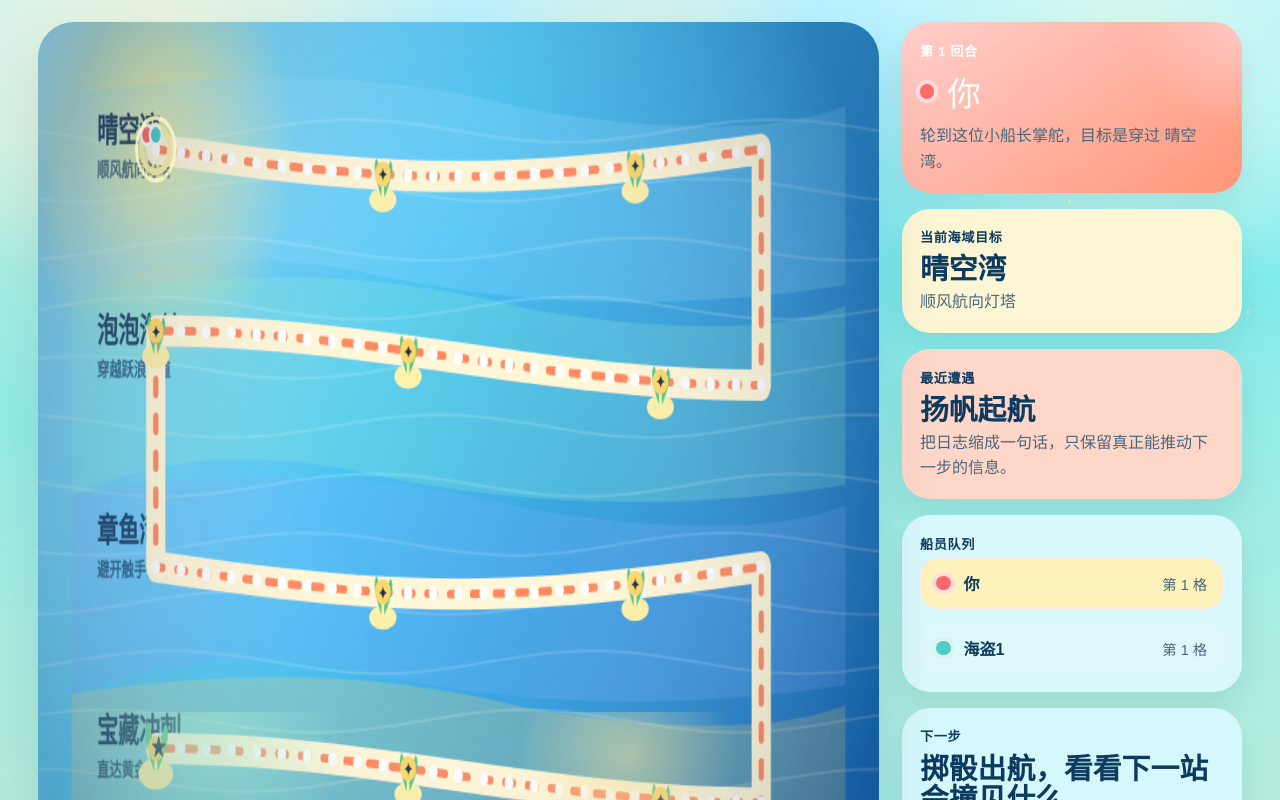
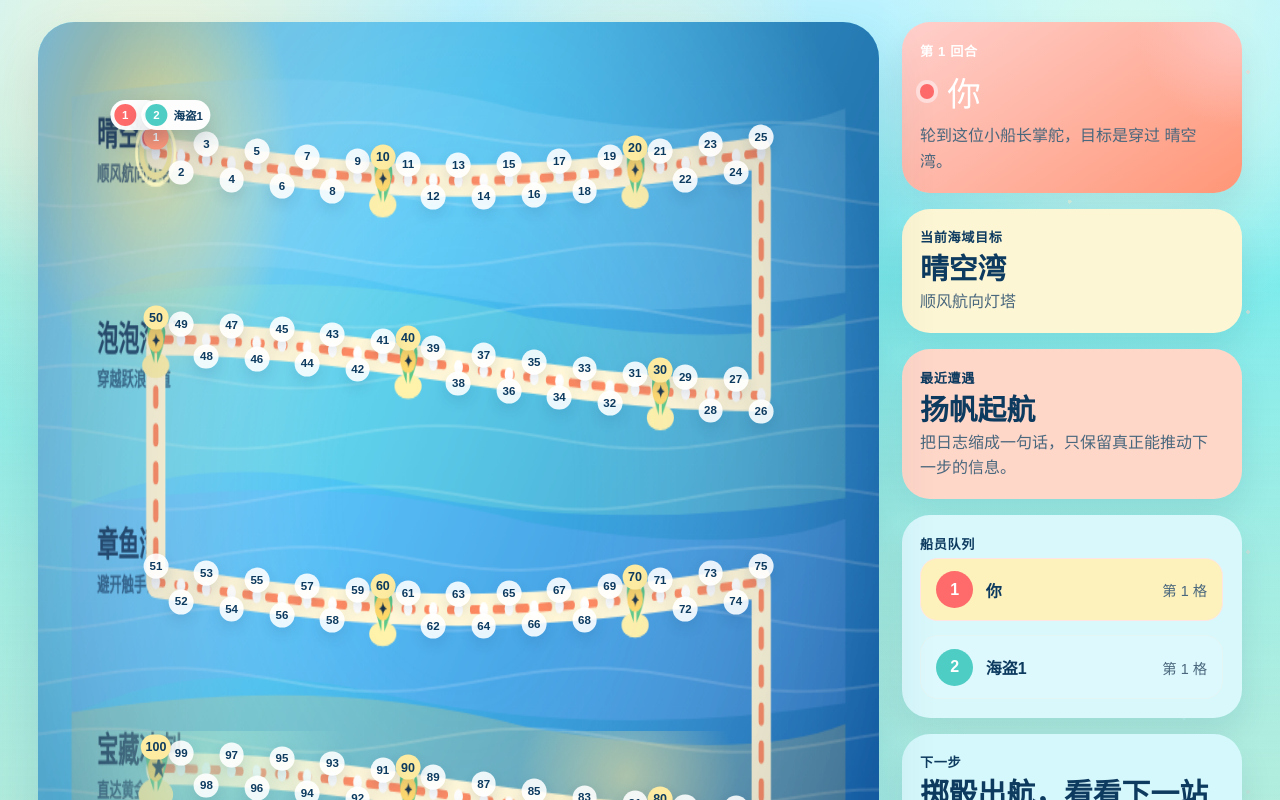
Before and after one commit to unix2dos/pirate-adventure-chess, a website built with Vite: page index.html in a window 1280 px wide. Both pictures are taken after a click on the button "开始冒险". Shown: the top 800 px of the page. Built offline with nearby package versions, Linux system fonts and the light colour scheme.

Commit message:
fix: restore numbered board cues

```diff
--- a/src/render/board-renderer.js
+++ b/src/render/board-renderer.js
@@ -18,6 +18,18 @@ function getOrCreateCanvas(root) {
   }
 
   return canvas;
+}
+
+function getOrCreateLayer(root, role, className) {
+  let layer = root.querySelector(`[data-role="${role}"]`);
+  if (!layer) {
+    layer = document.createElement('div');
+    layer.dataset.role = role;
+    layer.className = className;
+    root.appendChild(layer);
+  }
+
+  return layer;
 }
 
 function toCanvasPoint(cell, width, height) {
@@ -210,7 +222,74 @@ function drawCrewMarkers(ctx, width, height, crew) {
   });
 }
 
+function renderBoardLabels(root, state = {}) {
+  const labelLayer = getOrCreateLayer(root, 'board-number-layer', 'board-number-layer');
+  const playerLayer = getOrCreateLayer(root, 'board-player-layer', 'board-player-layer');
+  const currentPosition = state.currentPlayer?.position ?? 1;
+  const crew = Array.isArray(state.crew) ? state.crew : [];
+
+  Object.assign(labelLayer.style, {
+    position: 'absolute',
+    inset: '0',
+    pointerEvents: 'none',
+    zIndex: '2',
+  });
+
+  Object.assign(playerLayer.style, {
+    position: 'absolute',
+    inset: '0',
+    pointerEvents: 'none',
+    zIndex: '3',
+  });
+
+  labelLayer.innerHTML = boardPath
+    .map((cell) => {
+      const isCurrent = cell.index === currentPosition;
+      const isLandmark = cell.kind === 'landmark' || cell.kind === 'finish';
+      const offsetY = isLandmark ? -22 : cell.index % 2 === 0 ? 16 : -16;
+
+      return `
+        <span
+          class="board-cell-label ${isLandmark ? 'board-cell-label--landmark' : ''} ${isCurrent ? 'board-cell-label--current' : ''}"
+          data-cell-label="${cell.index}"
+          style="left:${(cell.x * 100).toFixed(2)}%;top:calc(${(cell.y * 100).toFixed(2)}% + ${offsetY}px);"
+        >
+          ${cell.index}
+        </span>
+      `;
+    })
+    .join('');
+
+  playerLayer.innerHTML = crew
+    .map((player, index) => {
+      const cell = getCellMeta(player.position ?? 1);
+      if (!cell) {
+        return '';
+      }
+
+      const offsetX = index % 2 === 0 ? -20 : 20;
+      const offsetY = -38 - Math.floor(index / 2) * 18;
+
+      return `
+        <div
+          class="board-player-chip"
+          data-player-chip="${index + 1}"
+          style="left:calc(${(cell.x * 100).toFixed(2)}% + ${offsetX}px);top:calc(${(cell.y * 100).toFixed(2)}% + ${offsetY}px);--chip-color:${player.color ?? '#ff6b6b'};"
+          title="${index + 1}号 ${player.name}"
+        >
+          <span class="board-player-chip__badge">${index + 1}</span>
+          <span class="board-player-chip__name">${player.name}</span>
+        </div>
+      `;
+    })
+    .join('');
+}
+
 export function renderBoardRenderer(root, { state = {}, size = DEFAULT_SIZE } = {}) {
+  if (!root.style.position) {
+    root.style.position = 'relative';
+  }
+
   const canvas = getOrCreateCanvas(root);
   canvas.width = size.width;
   canvas.height = size.height;
@@ -236,6 +315,7 @@ export function renderBoardRenderer(root, { state = {}, size = DEFAULT_SIZE } =
     state.currentPlayer?.position ?? 1,
   );
   drawCrewMarkers(ctx, size.width, size.height, state.crew ?? []);
+  renderBoardLabels(root, state);
 
   return canvas;
 }
--- a/src/styles/components.css
+++ b/src/styles/components.css
@@ -332,3 +332,62 @@
   font-size: 0.92rem;
   white-space: nowrap;
 }
+
+.board-cell-label {
+  position: absolute;
+  display: grid;
+  place-items: center;
+  min-width: 1.55rem;
+  height: 1.55rem;
+  padding: 0 0.3rem;
+  border-radius: 999px;
+  transform: translate(-50%, -50%);
+  background: rgba(255, 255, 255, 0.88);
+  color: var(--ink-strong);
+  font-size: 0.72rem;
+  font-weight: 800;
+  line-height: 1;
+  box-shadow: 0 6px 14px rgba(21, 57, 102, 0.12);
+}
+
+.board-cell-label--landmark {
+  background: color-mix(in oklab, white 36%, var(--lemon));
+  font-size: 0.78rem;
+}
+
+.board-cell-label--current {
+  background: color-mix(in oklab, white 26%, var(--coral));
+  color: white;
+}
+
+.board-player-chip {
+  position: absolute;
+  display: inline-flex;
+  align-items: center;
+  gap: 0.4rem;
+  transform: translate(-50%, -50%);
+  padding: 0.26rem 0.48rem 0.26rem 0.26rem;
+  border-radius: 999px;
+  background: rgba(255, 255, 255, 0.96);
+  color: var(--ink-strong);
+  font-size: 0.72rem;
+  font-weight: 800;
+  box-shadow: 0 10px 20px rgba(14, 40, 77, 0.18);
+  white-space: nowrap;
+}
+
+.board-player-chip__badge {
+  width: 1.35rem;
+  height: 1.35rem;
+  display: grid;
+  place-items: center;
+  border-radius: 999px;
+  background: var(--chip-color, var(--coral));
+  color: white;
+}
+
+.board-player-chip__name {
+  max-width: 5.5rem;
+  overflow: hidden;
+  text-overflow: ellipsis;
+}
--- a/src/ui/game-hud.js
+++ b/src/ui/game-hud.js
@@ -1,11 +1,11 @@
 function renderCrewItems(crew, currentPlayerId) {
   return crew
-    .map((member) => {
+    .map((member, index) => {
       const active = member.id === currentPlayerId;
       return `
         <li class="crew-pill" data-active="${active}" style="--crew-color:${member.color ?? '#ff6b6b'};">
           <span class="ranking-item__left">
-            <span class="crew-dot" style="--crew-color:${member.color ?? '#ff6b6b'};"></span>
+            <span class="ranking-item__badge">${index + 1}</span>
             <span class="crew-pill__name">${member.name}</span>
           </span>
           <span class="crew-pill__meta">第 ${member.position ?? 1} 格</span>
```
Also changed, not shown: tests/render/board-renderer.test.js (added, +50 -0 lines).
